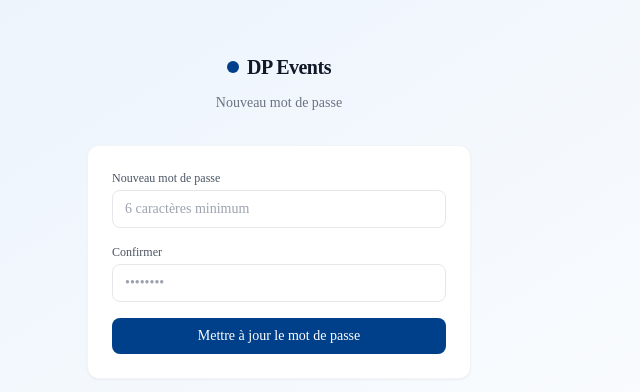
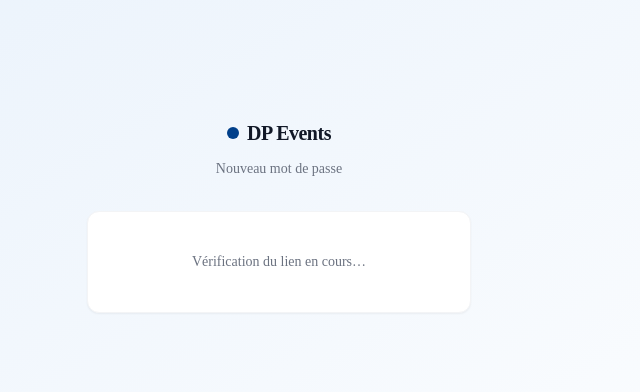
Before and after one commit to rftnj6gvp7-code/dp-events, a Next.js app: page /auth/reset-password in a window 1280 px wide. Shown: the part 184-576 px from the top of the page, without its empty margins (361-1001 px from the left). Built offline with nearby package versions, Linux system fonts and the light colour scheme; no server answers.

Commit message:
fix reset password token

```diff
--- a/app/auth/reset-password/page.tsx
+++ b/app/auth/reset-password/page.tsx
@@ -1,5 +1,5 @@
 'use client'
-import { useState } from 'react'
+import { useState, useEffect } from 'react'
 import { createClient } from '@/lib/supabase/client'
 import { useRouter } from 'next/navigation'
 import toast from 'react-hot-toast'
@@ -8,8 +8,18 @@ export default function ResetPasswordPage() {
   const [password, setPassword] = useState('')
   const [confirm, setConfirm] = useState('')
   const [loading, setLoading] = useState(false)
+  const [ready, setReady] = useState(false)
   const router = useRouter()
   const supabase = createClient()
+
+  useEffect(() => {
+    // Supabase envoie le token dans le hash de l'URL
+    supabase.auth.onAuthStateChange((event) => {
+      if (event === 'PASSWORD_RECOVERY') {
+        setReady(true)
+      }
+    })
+  }, [])
 
   async function handleReset(e: React.FormEvent) {
     e.preventDefault()
@@ -37,6 +47,11 @@ export default function ResetPasswordPage() {
           <p className="text-sm text-gray-500">Nouveau mot de passe</p>
         </div>
         <div className="card p-6">
+          {!ready ? (
+            <div className="text-center py-4">
+              <p className="text-sm text-gray-500">Vérification du lien en cours…</p>
+            </div>
+          ) : (
             <form onSubmit={handleReset} className="space-y-4">
               <div>
                 <label className="label">Nouveau mot de passe</label>
@@ -55,6 +70,7 @@ export default function ResetPasswordPage() {
                 {loading ? 'Mise à jour…' : 'Mettre à jour le mot de passe'}
               </button>
             </form>
+          )}
         </div>
       </div>
     </div>
```
Lines whose indentation alone changed are shown as unchanged.
